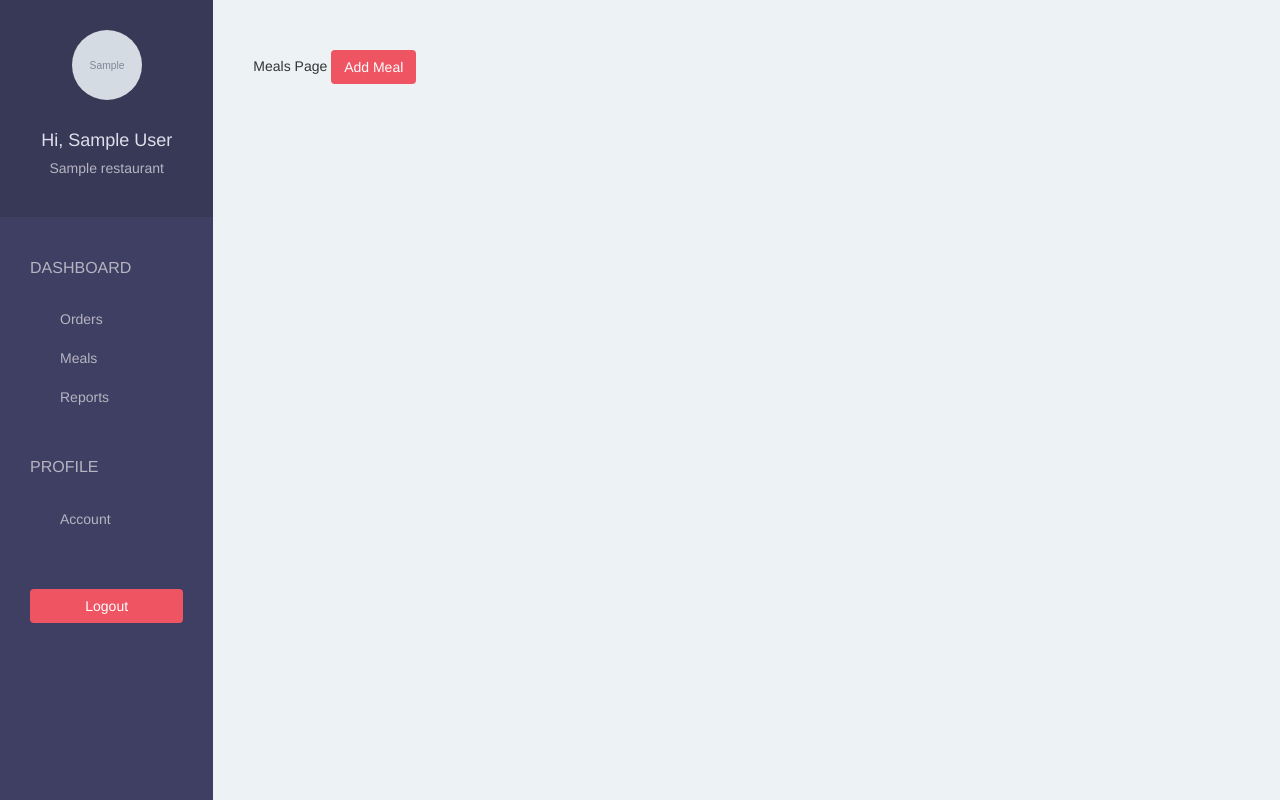
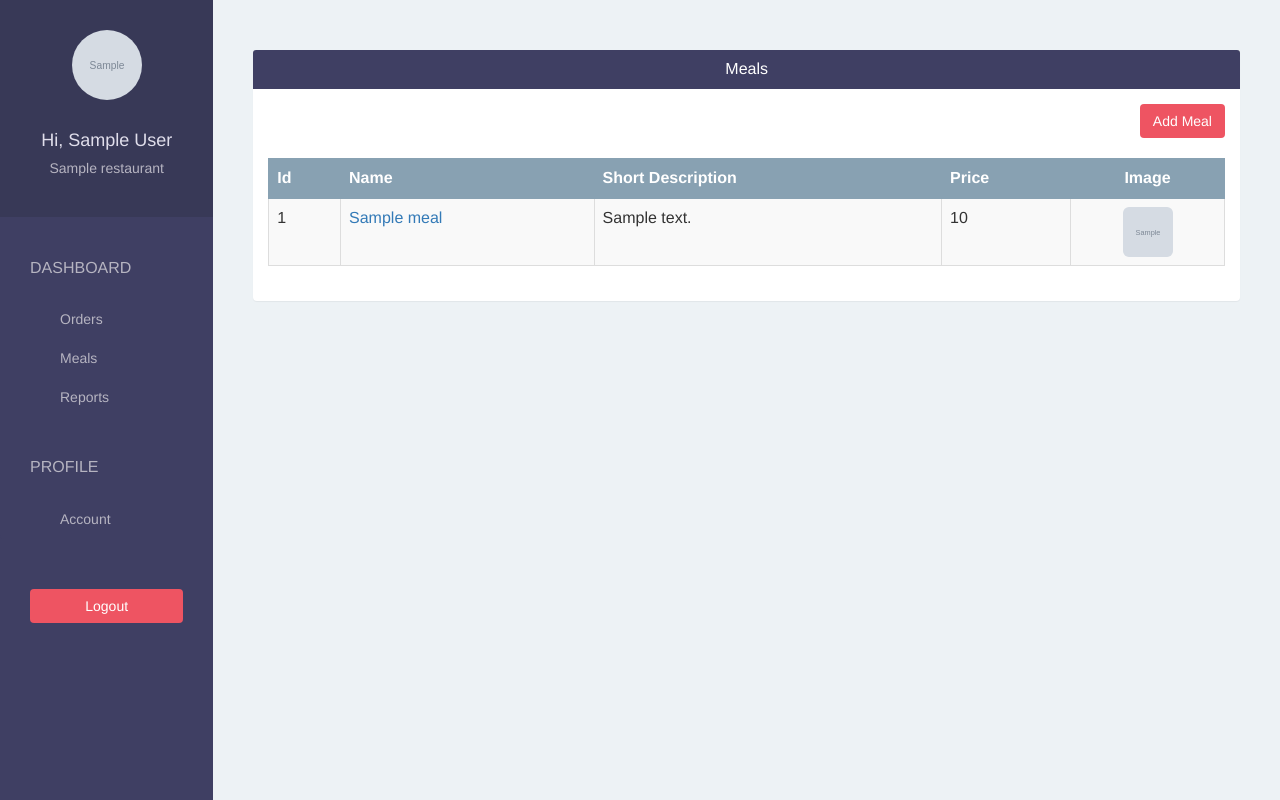
Before and after one commit to smagul/foodtasker, a Django app: page /restaurant/meal/ in a window 1280 px wide. Run offline with Django 3.2, Linux system fonts and the light colour scheme; a user stored in the database is signed in; tables that the repository leaves empty hold one stand-in row (values such as "Sample post"); grey boxes marked "Sample" are stand-in pictures; some libraries are stand-ins or nearby versions.

Commit message:
Restaurant list Meal page

```diff
--- a/foodtaskerapp/static/css/style.css
+++ b/foodtaskerapp/static/css/style.css
@@ -6,6 +6,10 @@ body {
 
 .bg-blue {
     background-color: #3f3f63;
+}
+
+.bg-gray {
+    background-color: #88a1b2;
 }
 
 .text-white {
@@ -108,3 +112,13 @@ body {
 .content .panel {
     border: none;
 }
+
+.table > thead > tr > th,
+.table > thead > tr > td {
+    vertical-align: middle;
+}
+
+.table,
+.table > thead > tr > th {
+    border-color: #88a1b2;
+}
--- a/foodtaskerapp/templates/restaurant/pages/meal.html
+++ b/foodtaskerapp/templates/restaurant/pages/meal.html
@@ -3,6 +3,40 @@
 {% block title %}Meal{% endblock %}
 
 {% block page %}
-    Meals Page
-    <a href="{% url 'restaurant-add-meal' %}" class="btn btn-pink">Add Meal</a>
+    <div class="panel">
+        <div class="panel-heading bg-blue">
+            <h4 class="panel-title text-center text-white">Meals</h4>
+        </div>
+        <div class="panel-body">
+            <div class="text-right">
+                <a href="{% url 'restaurant-add-meal' %}" class="btn btn-pink">Add Meal</a>
+                <br>
+                <br>
+            </div>
+
+            <table class="table table-bordered table-hover table-striped">
+                <thead>
+                    <tr class="bg-gray text-white">
+                        <th>Id</th>
+                        <th>Name</th>
+                        <th>Short Description</th>
+                        <th>Price</th>
+                        <th class="text-center">Image</th>
+                    </tr>
+                </thead>
+                <tbody>
+                {% for meal in meals %}
+                    <tr>
+                        <td scope="row">{{ meal.id }}</td>
+                        <td><a href="#">{{ meal.name }}</a></td>
+                        <td>{{ meal.short_description }}</td>
+                        <td>{{ meal.price }}</td>
+                        <td class="text-center"><img class="img-rounded"
+                                                     src="{{ MEDIA_URL }}{{ meal.image }}" width="50" height="50"></td>
+                    </tr>
+                {% endfor %}
+                </tbody>
+            </table>
+        </div>
+    </div>
 {% endblock %}
--- a/foodtaskerapp/views.py
+++ b/foodtaskerapp/views.py
@@ -3,6 +3,7 @@ from django.contrib.auth.decorators import login_required
 from django.contrib.auth import authenticate, login
 
 from django.contrib.auth.models import User
+from .models import Meal
 from .forms import UserForm, RestaurantForm, UserFormForEdit, MealForm
 
 
@@ -36,7 +37,8 @@ def restaurant_account(request):
 
 @login_required(login_url='restaurant/sign-in')
 def restaurant_meal(request):
-    return render(request, 'restaurant/pages/meal.html', {})
+    meals = Meal.objects.filter(restaurant=request.user.restaurant).order_by('-id')
+    return render(request, 'restaurant/pages/meal.html', {'meals': meals})
 
 
 @login_required(login_url='/restaurant/sign-in/')
```
